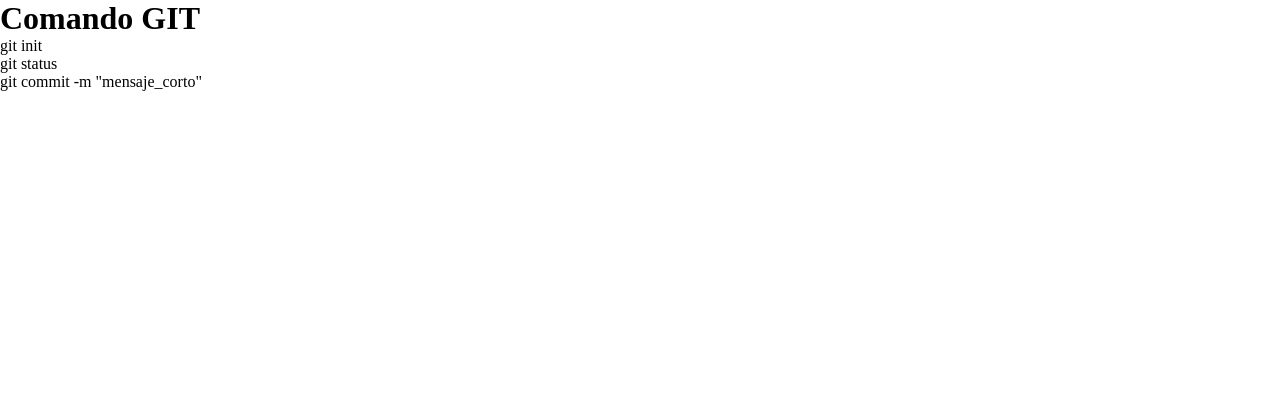
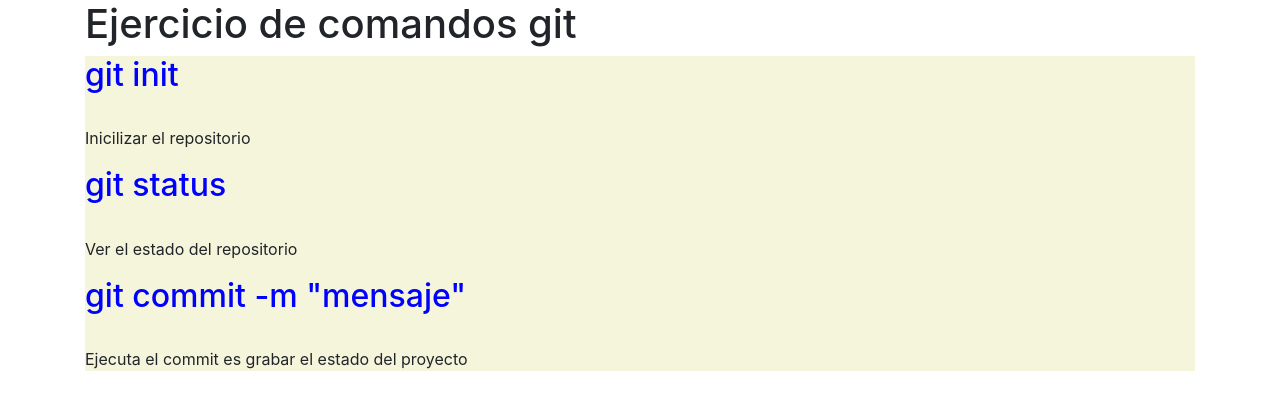
Before and after one commit to arvargas2/proyecto_web_sec_6, a plain HTML site: page index.html in a window 1280 px wide. Drawn offline with nearby package versions, Linux system fonts and the light colour scheme.

Commit message:
version final con Bootstrap

```diff
--- a/css/estilos.css
+++ b/css/estilos.css
@@ -1,3 +1,21 @@
 * {
-    margin: 0px
+    border: 0px;
+    padding: 0px;
 }
+
+header {
+    font-family: Verdana, Geneva, Tahoma, sans-serif;
+    size: 50px;
+    color: orange;
+    text-align: center;
+}
+
+.contenido {
+    background-color: beige;
+}
+
+.font_comando {
+    font-size: medium;
+    color: blue;
+    text-align: start;
+}
--- a/index.html
+++ b/index.html
@@ -4,22 +4,56 @@
 <head>
     <meta charset="UTF-8">
     <meta name="viewport" content="width=device-width, initial-scale=1.0">
+
+    <!-- Required meta tags -->
+    <meta charset="utf-8">
+    <meta name="viewport" content="width=device-width, initial-scale=1, shrink-to-fit=no">
+
+    <!-- Bootstrap CSS -->
+    <link rel="stylesheet" href="https://stackpath.bootstrapcdn.com/bootstrap/4.5.2/css/bootstrap.min.css" integrity="sha384-JcKb8q3iqJ61gNV9KGb8thSsNjpSL0n8PARn9HuZOnIxN0hoP+VmmDGMN5t9UJ0Z" crossorigin="anonymous">
+
+
     <link rel="stylesheet" href="css/estilos.css">
     <title>Document</title>
 </head>
 
 <body>
+    <div class="container">
+        <div class="header">
+            <h1>Ejercicio de comandos git</h1>
+        </div>
+        <div class="contenido">
+            <div>
+                <div class="font_comando">
+                    <h2>git init</h2><br>
+                </div>
+                <p>Inicilizar el repositorio</p>
 
-    <h1>Comando GIT</h1>
-    <div class="comando">
-        git init
+            </div>
+            <div>
+                <div class="font_comando">
+                    <h2>git status</h2><br>
+                </div>
+                <p>Ver el estado del repositorio</p>
+
+            </div>
+            <div>
+                <div class="font_comando">
+                    <h2>git commit -m "mensaje"</h2><br>
+                </div>
+                <p>Ejecuta el commit es grabar el estado del proyecto</p>
+
+            </div>
+
+        </div>
+
     </div>
-    <div class="comando">
-        git status
-    </div>
-    <div class="comando">
-        git commit -m "mensaje_corto"
-    </div>
+
+    <!-- Optional JavaScript -->
+    <!-- jQuery first, then Popper.js, then Bootstrap JS -->
+    <script src="https://code.jquery.com/jquery-3.5.1.slim.min.js" integrity="sha384-DfXdz2htPH0lsSSs5nCTpuj/zy4C+OGpamoFVy38MVBnE+IbbVYUew+OrCXaRkfj" crossorigin="anonymous"></script>
+    <script src="https://cdn.jsdelivr.net/npm/popper.js@1.16.1/dist/umd/popper.min.js" integrity="sha384-9/reFTGAW83EW2RDu2S0VKaIzap3H66lZH81PoYlFhbGU+6BZp6G7niu735Sk7lN" crossorigin="anonymous"></script>
+    <script src="https://stackpath.bootstrapcdn.com/bootstrap/4.5.2/js/bootstrap.min.js" integrity="sha384-B4gt1jrGC7Jh4AgTPSdUtOBvfO8shuf57BaghqFfPlYxofvL8/KUEfYiJOMMV+rV" crossorigin="anonymous"></script>
 </body>
 
 </html>
```
